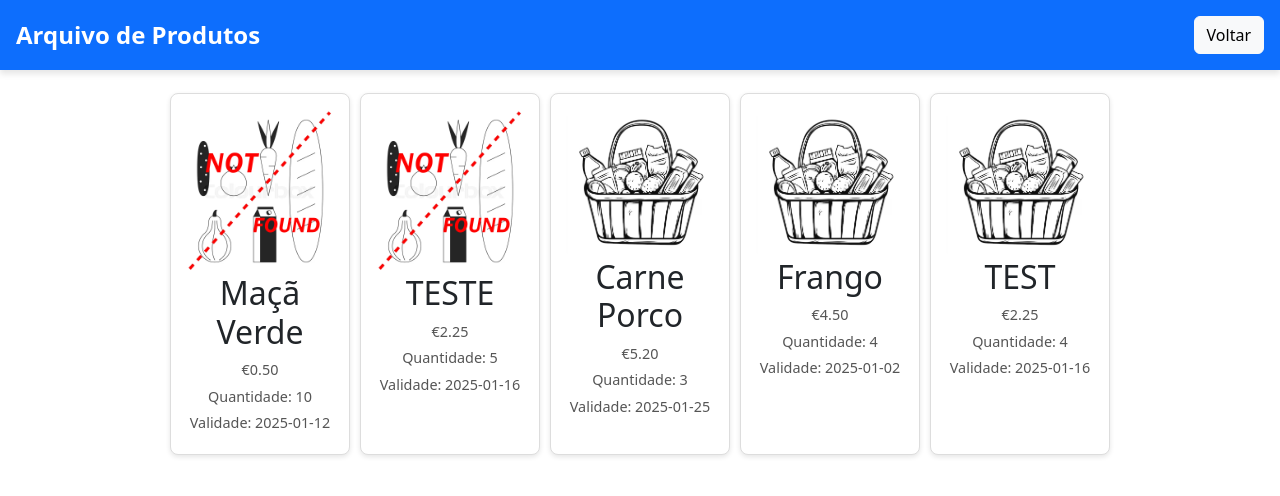
After one commit to marcekbck/Cozistock, a Flask app: page /archive in a window 1280 px wide. The commit adds this page. Shown: the top 496 px of the page. Run offline with Flask 3, Linux system fonts and the light colour scheme; data comes from the database, SQL or seed files in the repository; both versions use the stored data as it was after the commit.

Commit message:
Bug fix + Improved front-end

```diff
--- a/app.py
+++ b/app.py
@@ -34,9 +34,9 @@ def get_products(sort_by='expire_date'):
     return rows
 
 def expire_date_calculator(expire_date):
-    expire_date = datetime.strptime(expire_date, "%Y-%m-%d") # Converte a data de validade para o formato datetime
-    today = datetime.today() # Pega a data de hoje
-    days_until_expire = (expire_date - today).days # Calcula a diferença entre a data de validade e a data de hoje
+    expire_date = datetime.strptime(expire_date, "%Y-%m-%d") # Converts the string to a datetime object
+    today = datetime.today() # Grab today's date
+    days_until_expire = (expire_date - today).days # Calculates the difference in days
     if days_until_expire <= 0:
         color_class = "text-danger"
         days_until_expire = 0
@@ -95,7 +95,7 @@ def edit_product(product_id):
 
     return render_template('edit_product.html', product=product)
 
-@app.route('/remove_product/<int:product_id>', methods=['POST'])
+@app.route('/remove_product/<int:product_id>', methods=['GET', 'POST'])
 def remove_product(product_id):
     conn = sqlite3.connect('products_database.db')  # For accessing products
     conn.row_factory = sqlite3.Row  # Ensures rows are accessed as dictionaries
@@ -134,7 +134,7 @@ def remove_product(product_id):
     conn.commit()
     conn.close()
 
-    return redirect(url_for('inventory'))
+    return redirect('/inventory')
 
 @app.route('/archive')
 def archive():
--- a/static/styles.css
+++ b/static/styles.css
@@ -138,93 +171,79 @@
 border-color: #aaa;
 }
 
+                                                        /* Estilos para a página de archive*/
 
-                                                /* Estilos para a página de adicionar produto */
-/* Estilos gerais para a página de adicionar produto */
-.add-product-page body {
-    font-family: Arial, sans-serif;
-    background-color: #f8f8f8;
-    margin: 0;
-    padding: 0;
+.archive-page .container {
+margin: 1% auto; /* Centraliza o container horizontalmente */
+display: flex;
+flex-wrap: wrap;
+gap: 10px;
+justify-content: center; /* Centraliza os produtos */
+padding: 10px; /* Adiciona espaçamento interno ao container */
+width: 100%;
+max-width: none; /* Remove limites */
 }
 
-.add-product-page .form-container {
-    width: 400px; /* Ajuste a largura do formulário conforme necessário */
-    margin: 100px auto; /* A margem automática centraliza o formulário horizontalmente e a margem de 100px garante que ele fique um pouco abaixo do topo */
-    padding: 20px;
+.archive-page  .produto {
+width: 100%; /* Defina a largura do widget */
+max-width: 180px;
+height: auto; /* Deixe a altura ajustar-se automaticamente */
+border: 1px solid #ddd;
 border-radius: 8px;
-    box-shadow: 0 4px 8px rgba(0, 0, 0, 0.1);
-    background-color: #fff;
-    display: flex;
-    flex-direction: column;
-    align-items: center;
+background: #fff;
+padding: 15px;
+box-shadow: 0 2px 5px rgba(0, 0, 0, 0.1);
+text-align: center;
+transition: transform 0.2s ease-in-out, box-shadow 0.2s ease-in-out;
 }
 
-/* Título do formulário */
-.add-product-page .form-container h1 {
-    font-size: 1.8em;
-    color: #333;
-    margin-bottom: 20px;
+.archive-page .produto:hover {
+transform: scale(1.05);
+box-shadow: 0 4px 10px rgba(0, 0, 0, 0.2);
 }
 
-/* Estilos para os labels e inputs */
-.add-product-page label {
-    display: block;
-    font-size: 1em;
-    margin: 10px 0 5px;
-    color: #555;
-    text-align: left;
+.archive-page  .produto img {
+max-width: 100%;
+height: auto;
+object-fit: cover;
+border-radius: 8px;
+margin-bottom: 1px;
 }
 
-.add-product-page input[type="text"],
-.add-product-page input[type="number"],
-.add-product-page input[type="date"] {
-    width: 100%;
-    padding: 10px;
-    margin-bottom: 15px;
-    border: 1px solid #ddd;
-    border-radius: 5px;
-    font-size: 1em;
-    transition: border-color 0.3s ease;
+.archive-page  .produto p {
+margin: 5px 0;
+font-size: 0.9em;
+color: #555;
 }
 
-.add-product-page input[type="text"]:focus,
-.add-product-page input[type="number"]:focus,
-.add-product-page input[type="date"]:focus {
-    border-color: #4CAF50;
-    outline: none;
+.archive-page  .produto .preco {
+font-size: 1.1em;
+color: #27ae60;
+font-weight: bold;
 }
 
-/* Estilo para o botão de envio */
-.add-product-page .btn-submit {
-    background-color: #4CAF50;
-    color: white;
-    padding: 12px 20px;
-    border: none;
-    border-radius: 5px;
-    font-size: 1.2em;
-    cursor: pointer;
-    transition: background-color 0.3s ease;
+.archive-page  .produto .quantidade {
+font-size: 0.9em;
+color: #ff6347;
 }
 
-.add-product-page .btn-submit:hover {
-    background-color: #45a049;
+.archive-page  .produto .validade {
+font-size: 0.85em;
+color: #888;
 }
 
-/* Estilo para o link "Voltar ao Inventário" */
-.add-product-page .btn-cancel {
-    display: inline-block;
-    margin-top: 20px;
-    font-size: 1em;
-    color: #007BFF;
-    text-decoration: none;
-    padding: 8px 15px;
-    border-radius: 5px;
-    border: 1px solid #007BFF;
-    transition: background-color 0.3s ease;
+.archive-page header {
+display: flex; /* Usando Flexbox para disposição */
+justify-content: space-between; /* Espaço entre o título e os botões */
+align-items: center; /* Alinhamento vertical dos itens */
+padding: 1rem; /* Um pouco de espaçamento dentro do cabeçalho */
+background-color: #007bff; /* Cor de fundo */
+box-shadow: 0 4px 6px rgba(0, 0, 0, 0.1); /* Sombra do cabeçalho */
 }
 
-.add-product-page .btn-cancel:hover {
-    background-color: #007BFF;
-    color: white;
+.archive-page h1 {
+font-size: 1.5rem;
+font-weight: bold;
+color: white; /* Cor do título */
+margin-right: auto; /* Garante que o título fique à esquerda */
 }
--- /dev/null
+++ b/templates/archive.html
@@ -0,0 +1,27 @@
+<!DOCTYPE html>
+<html lang="pt">
+<head>
+    <meta charset="UTF-8">
+    <meta name="viewport" content="width=device-width, initial-scale=1.0">
+    <title>Arquivo de Produtos</title>
+    <link href="https://cdn.jsdelivr.net/npm/bootstrap@5.3.0-alpha1/dist/css/bootstrap.min.css" rel="stylesheet">
+    <link rel="stylesheet" href="/static/styles.css">
+</head>
+<body class="archive-page">
+    <header class="d-flex justify-content-between align-items-center p-3 bg-primary">
+        <h1 class="text-white m-0">Arquivo de Produtos</h1>
+        <button class="btn btn-light" onclick="window.location.href='inventory';">Voltar</button>
+    </header>
+    <div class="container">
+        {% for product in archive %}
+        <div class="produto">
+            <img src="{{ url_for('static', filename='images/' + product['image_path']) }}" alt="{{ product['name'] }}" class="produto-imagem">
+            <h2 class="produto-nome">{{ product['name'] }}</h2>
+            <p class="produto-preco">€{{ "%.2f"|format(product['price']) }}</p>
+            <p class="produto-quantidade">Quantidade: {{ product['quantity'] }}</p>
+            <p class="produto-validade">Validade: {{ product['expire_date'] }}</p>
+        </div>
+        {% endfor %}
+    </div>
+</body>
+</html>
```
Also changed, not shown: other parts of static/styles.css (+35 -2 lines), tasks.txt (+20 -7 lines), templates/index.html (+4 -5 lines), templates/inventory.html (+29 -10 lines), archive.db, products_database.db, test.py (deleted). Lines whose indentation alone changed are shown as unchanged.
